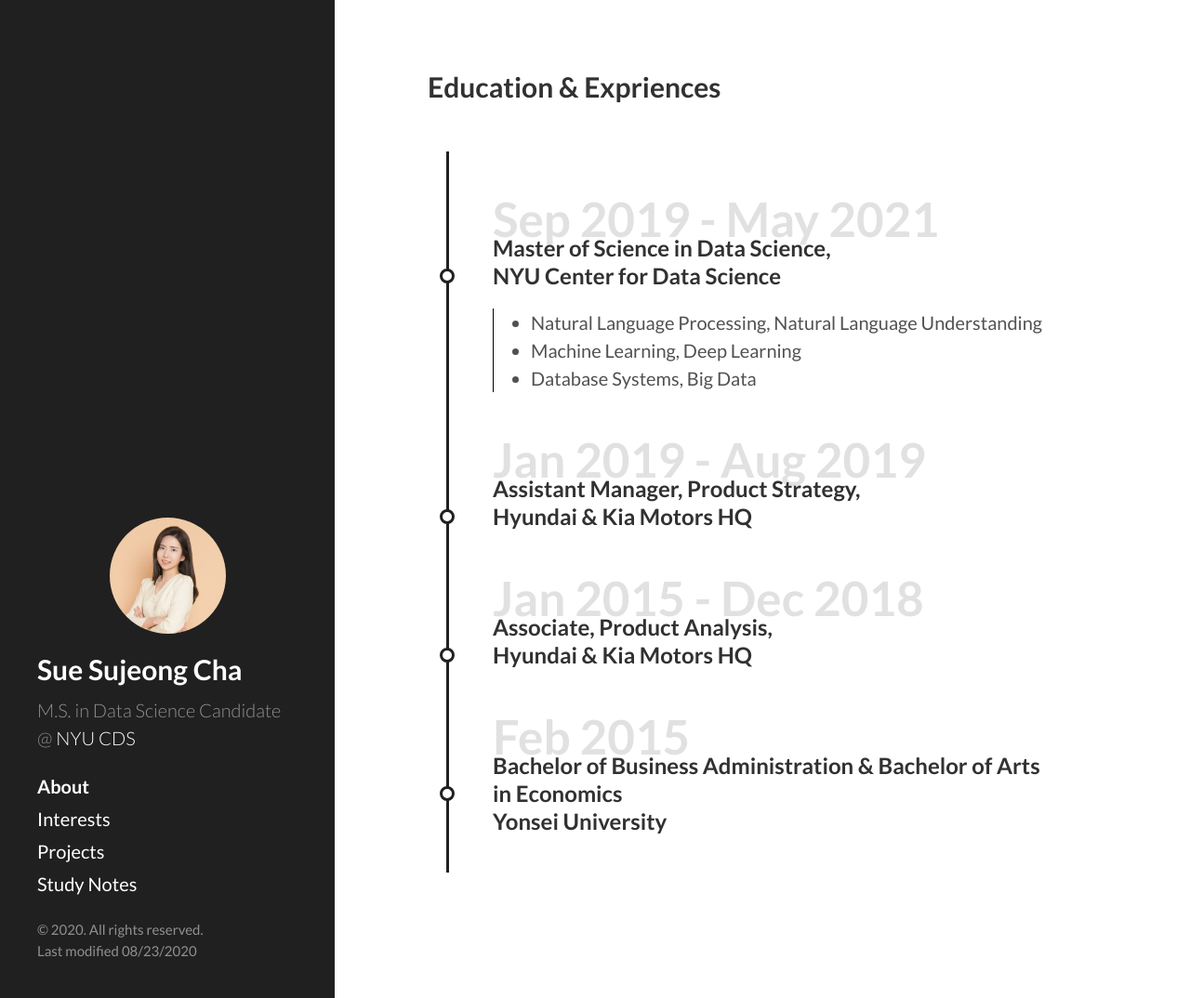
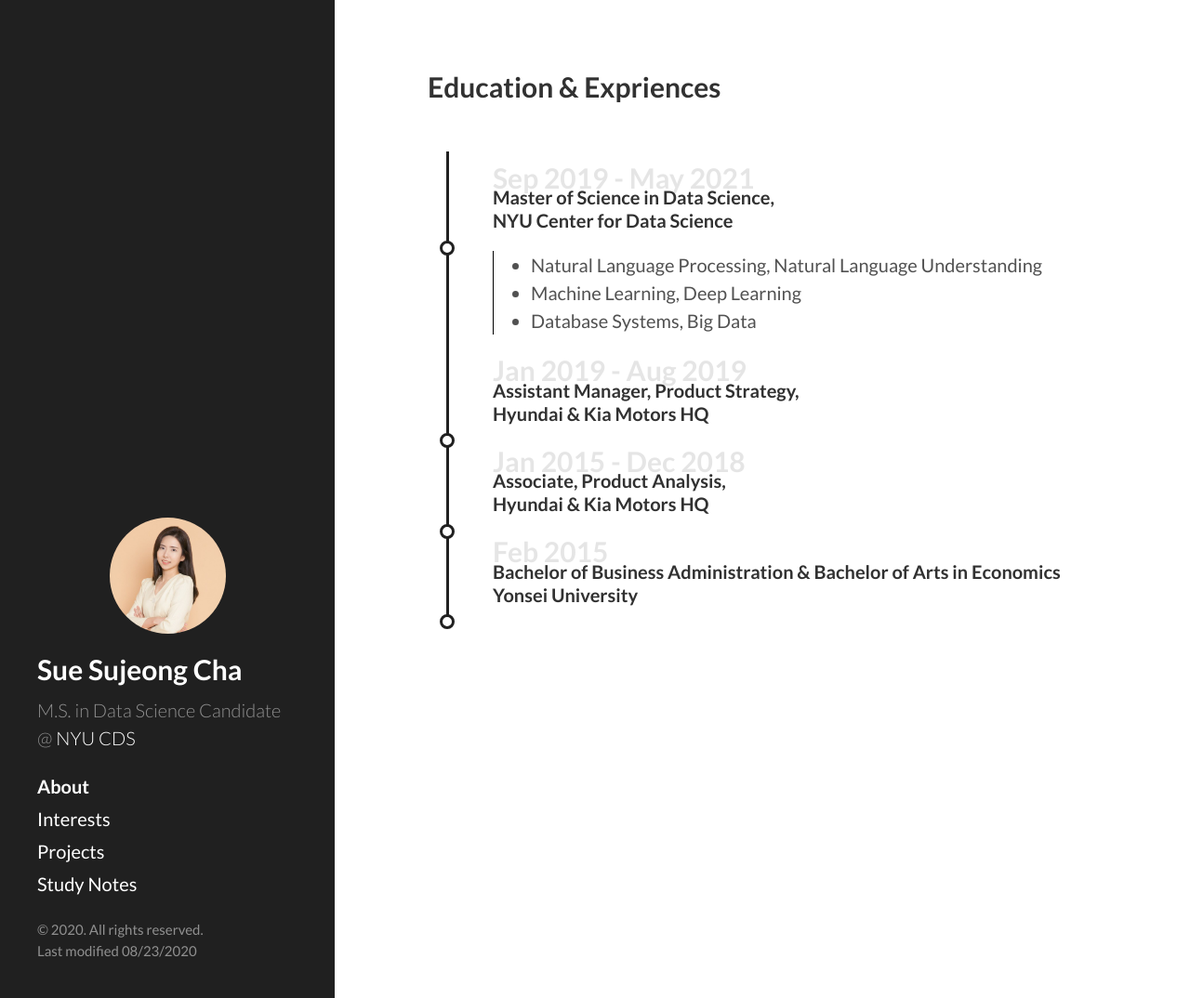
Before and after one commit to sujeongcha/sujeongcha.github.io, a Jekyll site: the page built from about.html, in a window 1280 px wide and 1074 px high. Shown: the whole window at 93% size. Built offline with Jekyll 4.4.1, drawn with Linux system fonts in a browser that asks for light colours; Markdown is read by kramdown in place of the engine named in the settings.

Commit message:
Update style.css

```diff
--- a/public/css/style.css
+++ b/public/css/style.css
@@ -25,7 +25,7 @@
 }
 
 .timeline .column {
-	margin: 40px 40px 40px 30px;
+	margin: 0px 0px 0px 30px;
 }
 
 .timeline .column .title h2:before {
@@ -41,18 +41,18 @@
 }
 
 .timeline .column .title h2 {
-	font-size: 4vw;
-	color: #e2e1e1;
+	font-size: 30px;
+	color: rgba(0,0,0,0.1);
 }
 
 .timeline .column .title h3 {
-	margin-top: -25px;
-	font-size: 1.2rem;
+	margin-top: -20px;
+	font-size: 20px;
 	color: #313131;
 }
 
 .timeline .column .description p {
-	font-size: 1.2rem;
+	font-size: 16px;
 	line-height: inherit;
 	margin-left: 20px;
 	margin-top: 10px;
```
